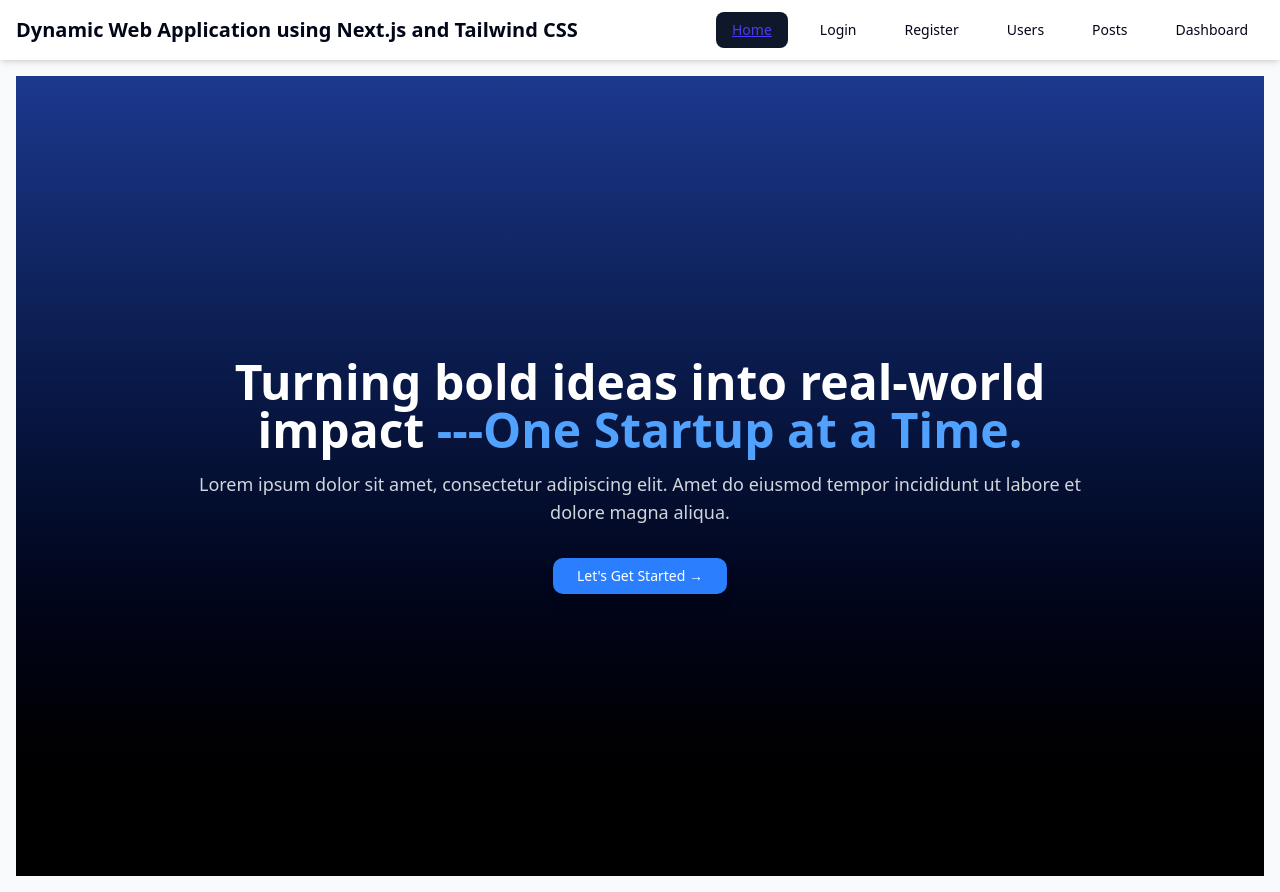
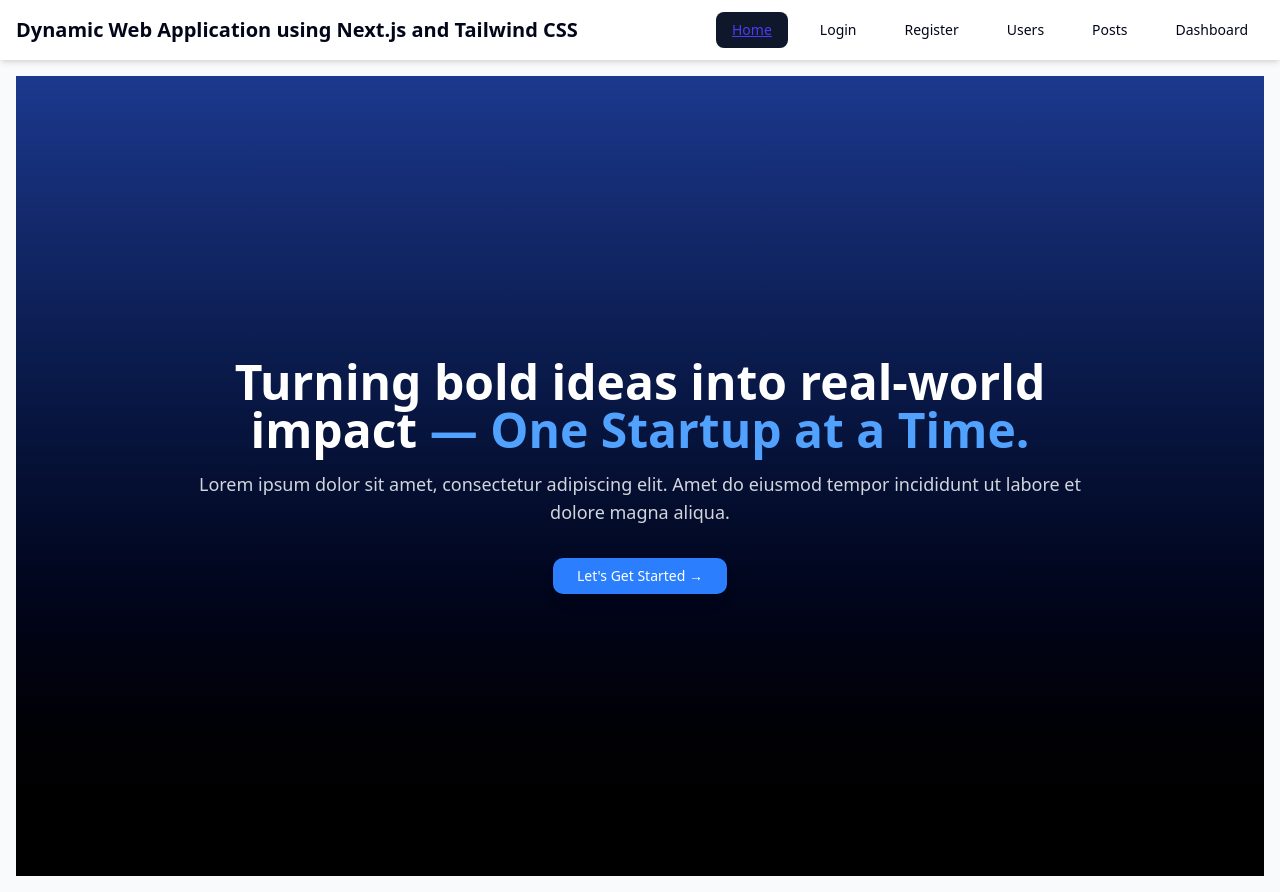
Before and after one commit to crazymix26/Final-Project-in-AppDev, a Next.js app: page / in a window 1280 px wide. Built offline with nearby package versions, Linux system fonts and the light colour scheme.

Commit message:
Add files via upload

```diff
--- a/src/app/page.tsx
+++ b/src/app/page.tsx
@@ -9,7 +9,7 @@ export default function Home() {
       <section className="w-full h-screen flex flex-col justify-center items-center text-center bg-gradient-to-b from-blue-900 to-black">
         <div className="max-w-4xl mx-auto">
           <h1 className="text-5xl font-extrabold text-white mb-4">
-            Turning bold ideas into real-world impact <span className="text-blue-400">---One Startup at a Time.</span>
+            Turning bold ideas into real-world impact <span className="text-blue-400">— One Startup at a Time.</span>
           </h1>
           <p className="text-lg text-gray-300 mb-8">
             Lorem ipsum dolor sit amet, consectetur adipiscing elit. Amet do
```
